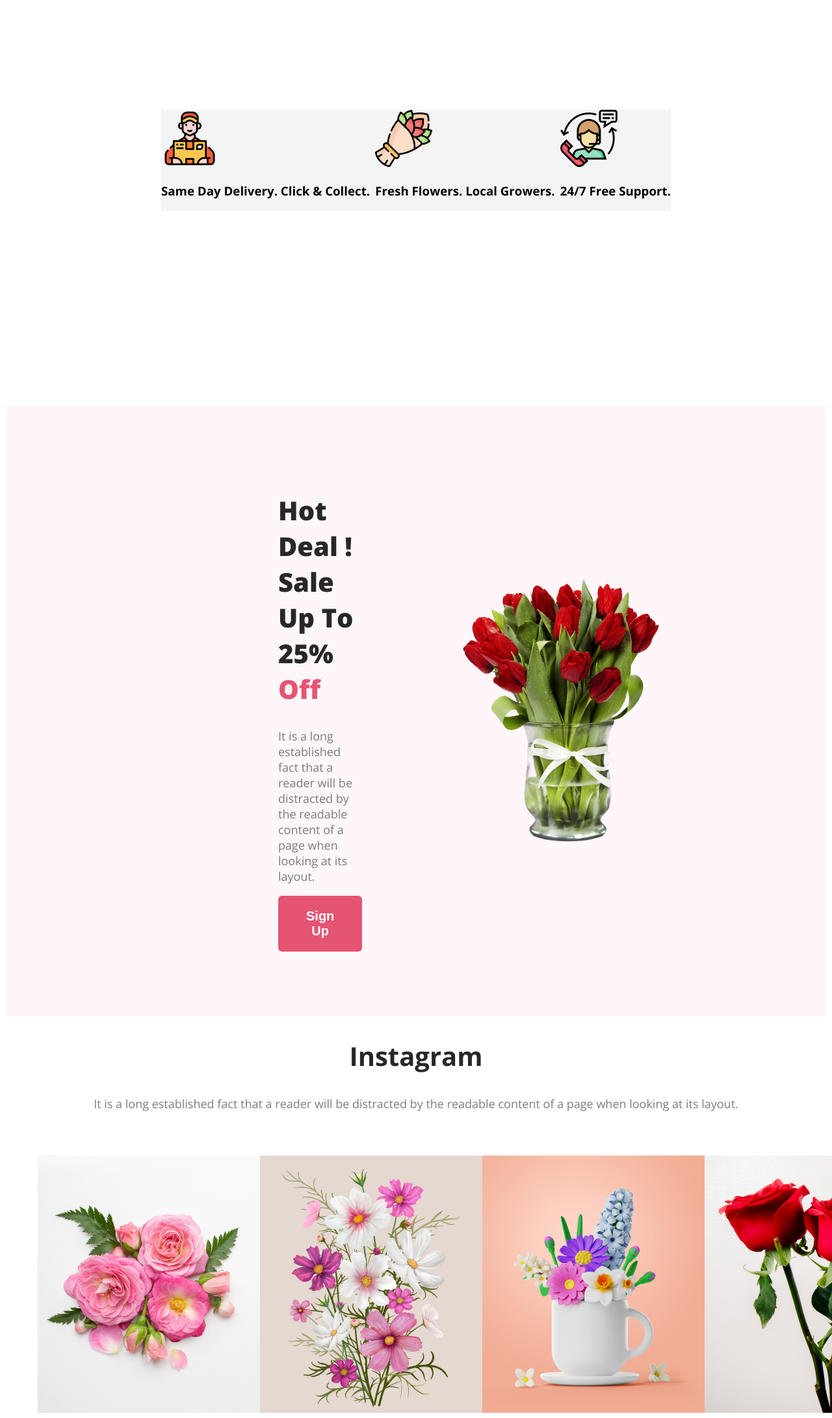
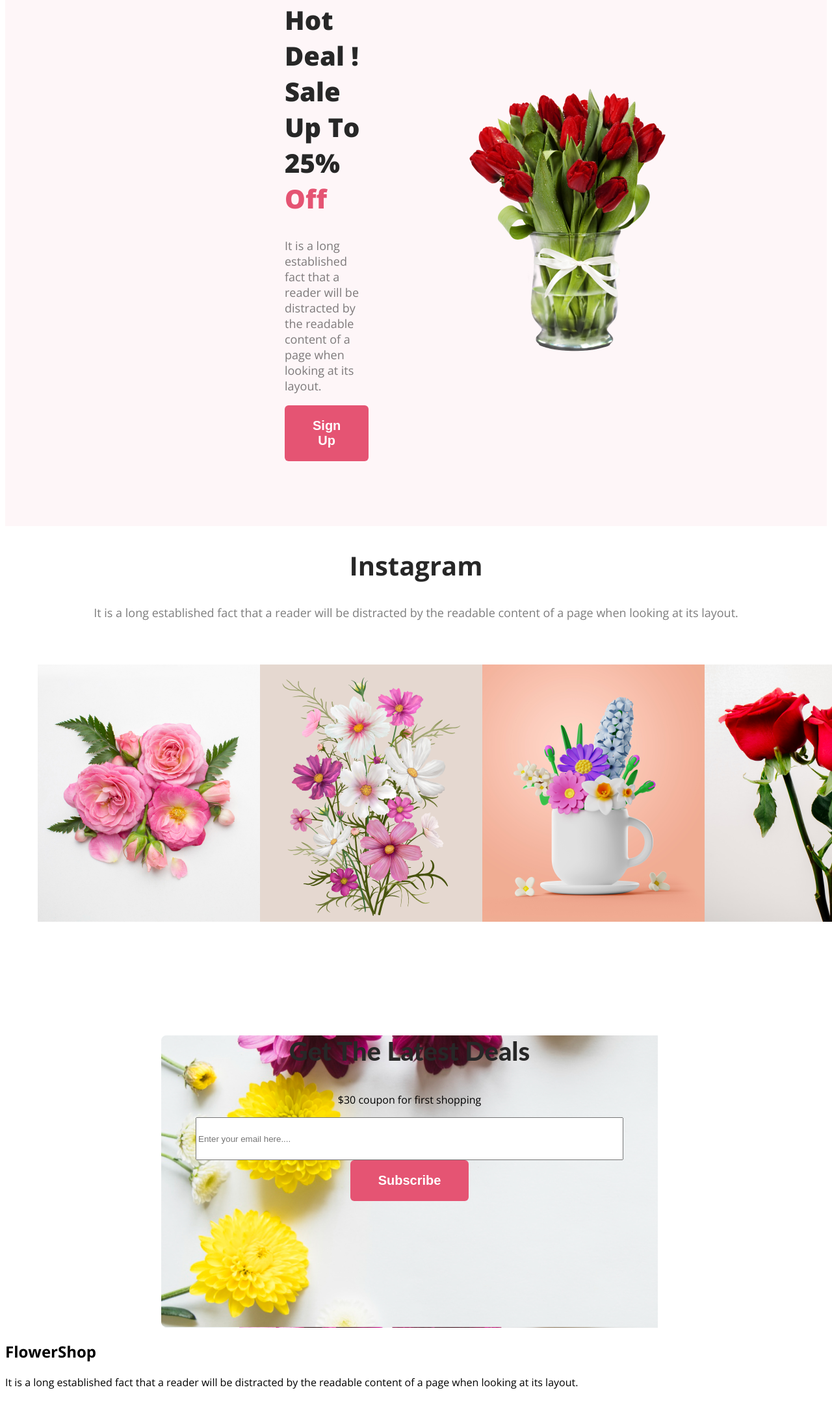
Before and after one commit to Rafin711/flowers-shop-assingment-repo, a plain HTML site: page index.html in a window 1280 px wide. Shown: the part 1710-3893 px from the top of the page at 65% size. After the commit the page ends 3849 px from the top, so only its background shows below. Drawn offline with nearby package versions, Linux system fonts and the light colour scheme.

Commit message:
footer added

```diff
--- a/index.html
+++ b/index.html
@@ -47,18 +47,8 @@
              </section>
              <section class="trail">
                 <div class="trail-section">
-                    <div>
-                        <img class="trail-photo" src="flower-shop-assignment-main/Flower Asset/Group 57.png" alt="">
-                        <h3 class="trail-caption">Same Day Delivery. Click & Collect.</h3>
-                    </div>
-                    <div>
-                        <img class="trail-photo" src="flower-shop-assignment-main/Flower Asset/Group 58.png" alt="">
-                        <h3 class="trail-caption">Fresh Flowers. Local Growers.</h3>
-                    </div>
-                    <div>
-                        <img class="trail-photo" src="flower-shop-assignment-main/Flower Asset/Group 59.png" alt="">
-                        <h3 class="trail-caption">24/7 Free Support.</h3>
-                    </div>
+
+
 
                 </div>
 
@@ -103,6 +93,8 @@
             <div class="header-info">
                 <h3 class="header-title">Get The Latest Deals</h3>
                 <p class="header-description">$30 coupon for first shopping</p>
+
+
             </div>
             <div class="header-btn-info">
                 <input class="email-info" type="email" name="" placeholder="Enter your email here...." id="">
@@ -110,7 +102,11 @@
             </div>
         </div>
         <section>
-            .
+            <div class="flower">
+                <h2 class="flower-title">FlowerShop</h2>
+                <p class="flower-description">It is a long established fact that a reader will be distracted by the readable content of a page when looking at its layout.</p>
+
+            </div>
 
         </section>
 
--- a/styles/info.css
+++ b/styles/info.css
@@ -107,13 +107,6 @@ body {
     background-color: #A7216226;
     border-radius: 300px 300px 0px 0px;
 
-
-
-
-
-
-
-
 }
 
 #red {
@@ -138,32 +131,15 @@ body {
     height: 400px;
     padding: 70px 75px 0 75px;
 
-
-
-
 }
-
-.trail {
-    padding: 300px 240px 300px 240px;
+.hot-deal{
+    background-color: #E554730D;
 }
-
-.trail-section {
-    display: flex;
-    background-color: #2727270D;
-    justify-content: space-between;
-    width: 200px 200px;
-}
-
-.trail-caption {}
-
-.hot {
+.hot{
     display: flex;
     align-items: center;
-    background-color: #E554730D;
-    background-position: bottom right;
-    padding: 100px 420px 100px 420px;
-
-
+    background-position: bottom right, top left;
+    padding: 100px 430px 100px 430px;
 
 }
 
@@ -227,35 +203,37 @@ body {
 
 }
 .header-item{
-    text-align: center;
+    align-items: center;
     background-image: url('../flower-shop-assignment-main/Rectangle\ 9.png');
     height: 450px;
-    margin-right: 240px;
     margin-left: 240px;
-}
+    margin-right: 260px;
 
 
+}
+.header{
+    height: 300px;
 
-.header{
-
-
-height: 500px;
 }
-
-
-
 
 .header-btn-info {
     text-align: center;
-    padding: 230px 300px 200px 270px;
+
 
 }
 .email-info{
 
     width: 650px;
-    height:64px ;
+    height:60px ;
 }
 .header-title{
-    color:  #272727;
-
+    color: #272727;
+text-align: center;
+font-family: Lato;
+font-size: 40px;
+font-style: normal;
+font-weight: 800;
 }
+.header-description{
+    text-align: center;
+}
```
